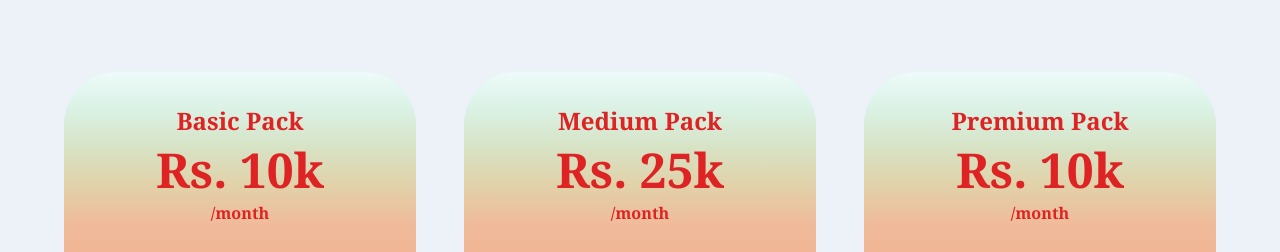
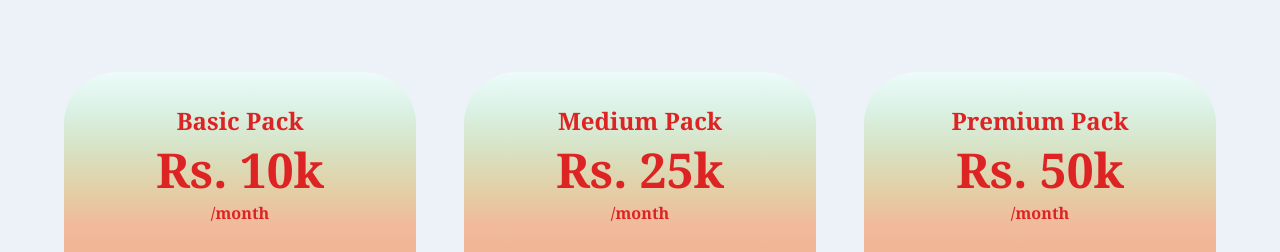
Before and after one commit to Vaibhavsoni109/Vaibhav_portfolio, a React (Vite) app in the folder frontend/: page / in a window 1280 px wide. Shown: the part 3960-4212 px from the top of the page. Built offline with nearby package versions, Linux system fonts and the light colour scheme; no server answers.

Commit message:
Update Pricing.jsx

```diff
--- a/frontend/src/container/Pricing/Pricing.jsx
+++ b/frontend/src/container/Pricing/Pricing.jsx
@@ -42,7 +42,7 @@ const Pricing = () => {
                     </ul><button className='btn'  ><a className='a' href="https://wa.me/7706004827" target="_blank">Discuss Now</a>
                     </button></div>
                 <div id="PrSize"> <h2>Premium Pack
-                    <h1>Rs. 10k</h1>
+                    <h1>Rs. 50k</h1>
                     <h6>/month</h6>
                 </h2>
                     <br />
```
